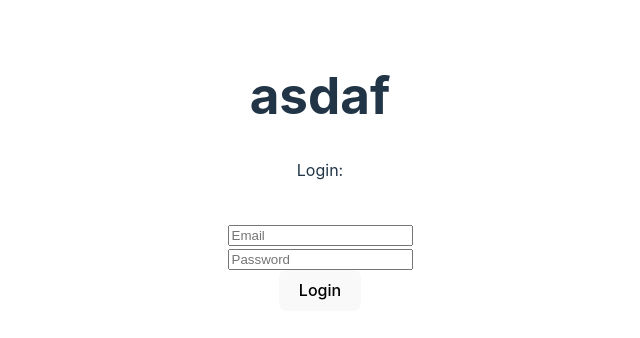
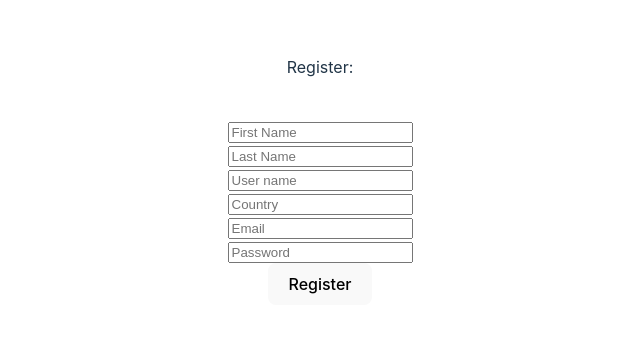
Before and after one commit to mohannaddanoun/Project_5_Forked, a React (Vite) app in the folder frontend/: page /register in a window 1280 px wide. Shown: the part 228-566 px from the top of the page, without its empty margins (320-960 px from the left). Built offline with nearby package versions, Linux system fonts and the light colour scheme.

Commit message:
register

```diff
--- a/frontend/src/App.jsx
+++ b/frontend/src/App.jsx
@@ -1,14 +1,14 @@
-import { RouterProvider } from 'react-router-dom'
+import { Route, Routes } from 'react-router-dom'
 import './App.css'
-import { router } from './Routers'
 import Login from './components/Login'
+import Register from './components/Register'
+
 
 function App() {
 
   return (
     <div>
-<h1>asdaf</h1>
-    <Login></Login>
+     <Register></Register>
     </div>
   )
 }
--- /dev/null
+++ b/frontend/src/components/Register/index.jsx
@@ -0,0 +1,104 @@
+import React,{useContext,useState} from "react";
+import axios from "axios";
+import { useDispatch,useSelector } from "react-redux";
+
+
+const Register =()=>{
+const {isLoggedIn}=useSelector((state)=>{
+    return {isLoggedIn:state.auth.isLoggedIn}
+})
+const [firstName, setFirstName] = useState("")
+const [lastName, setLastName] = useState("")
+const [userName, setUserName] = useState("")
+const [country, setCountry] = useState("")
+const [email, setEmail] = useState("")
+const [password, setPassword] = useState("")
+const [message, setMessage] = useState("");
+const [status, setStatus] = useState(false);
+const register = async (e)=>{
+    console.log(firstName,
+        lastName,
+        userName,
+        country,
+        email,
+        password,
+        message,
+        status);
+    e.preventDefault();
+    try{
+        const input ={firstName,
+            lastName,
+            userName,
+            country,
+            email,
+            password}
+        const result=await axios.post(" http://localhost:5000/users/register",input)
+
+        if(result.data){
+            setStatus(true);
+            setMessage(result.data.message)
+            console.log(1);
+        }else throw Error;
+    }catch(error){
+        setStatus(false);
+        setMessage(error.response.data.message)
+    }
+}
+return (
+    <>
+    <div className="Form">
+        {!isLoggedIn ? (
+            <><p className="Title">Register:</p>
+            <form onSubmit={register}>
+              <br />
+              <input
+                type="text"
+                placeholder="First Name"
+                onChange={(e) => setFirstName(e.target.value)}
+              />
+              <br />
+              <input
+                type="text"
+                placeholder="Last Name"
+                onChange={(e) => setLastName(e.target.value)}
+              />
+              <br />
+              <input
+                type="text"
+                placeholder="User name"
+                onChange={(e) => setUserName(e.target.value)}
+              />
+              <br />
+              <input
+                type="text"
+                placeholder="Country"
+                onChange={(e) => setCountry(e.target.value)}
+              />
+              <br />
+              <input
+                type="email"
+                placeholder="Email"
+                onChange={(e) => setEmail(e.target.value)}
+              />
+              <br />
+              <input
+                type="password"
+                placeholder="Password"
+                onChange={(e) => setPassword(e.target.value)}
+              />
+              <br />
+              <button>Register</button>
+              <br />
+            </form>
+            </>):(
+                <p>logout first</p>
+              )
+        }
+    </div>
+    </>
+)
+
+}
+
+
+export default Register
```
